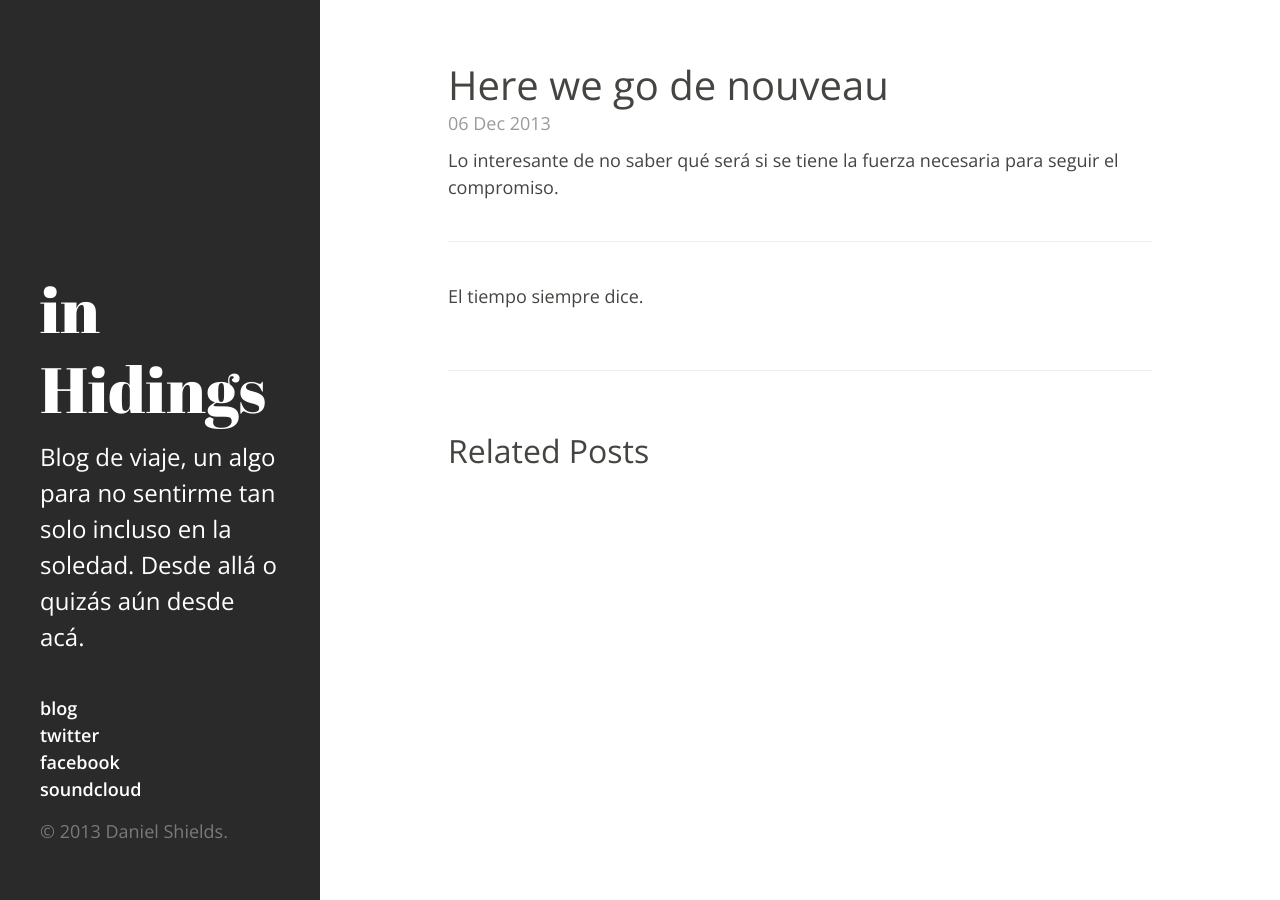
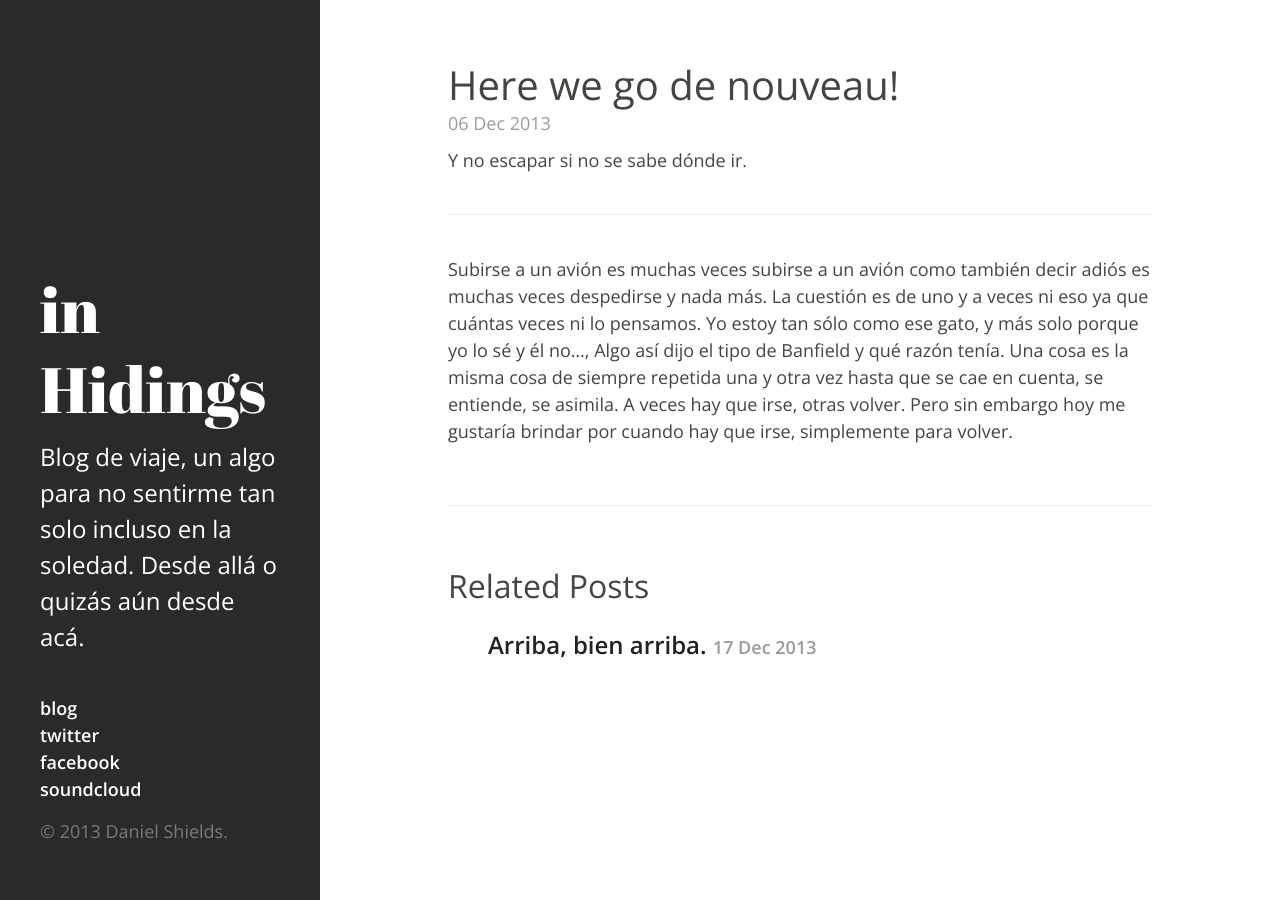
Before and after one commit to goblind/inHidings, a Jekyll site: the page built from _posts/2013-12-06-Here-we-go-de-nouveau.md, in a window 1280 px wide. Built offline with Jekyll 4.4.1, drawn with Linux system fonts in a browser that asks for light colours; Markdown is read by kramdown in place of the engine named in the settings.

Commit message:
new post

```diff
--- a/_posts/2013-12-06-Here-we-go-de-nouveau.md
+++ b/_posts/2013-12-06-Here-we-go-de-nouveau.md
@@ -1,10 +1,13 @@
 ---
 layout: post
-title: Here we go de nouveau
+title: Here we go de nouveau!
 ---
 
-Lo interesante de no saber qué será si se tiene la fuerza necesaria para seguir el compromiso.
+Y no escapar si no se sabe dónde ir.
 
 -----
 
-El tiempo siempre dice.
+
+
+Subirse a un avión es muchas veces subirse a un avión como también decir adiós es muchas veces despedirse y nada más. La cuestión es de uno y a veces ni eso ya que cuántas veces ni lo pensamos. Yo estoy tan sólo como ese gato, y más solo porque yo lo sé y él no..., Algo así dijo el tipo de Banfield y qué razón tenía. Una cosa es la misma cosa de siempre repetida una y otra vez hasta que se cae en cuenta, se entiende, se asimila.
+A veces hay que irse, otras volver. Pero sin embargo hoy me gustaría brindar por cuando hay que irse, simplemente para volver.
```
Also changed, not shown: _posts/2013-12-17-Arriba,-bien-arriba.md (added, +8 -0 lines).
